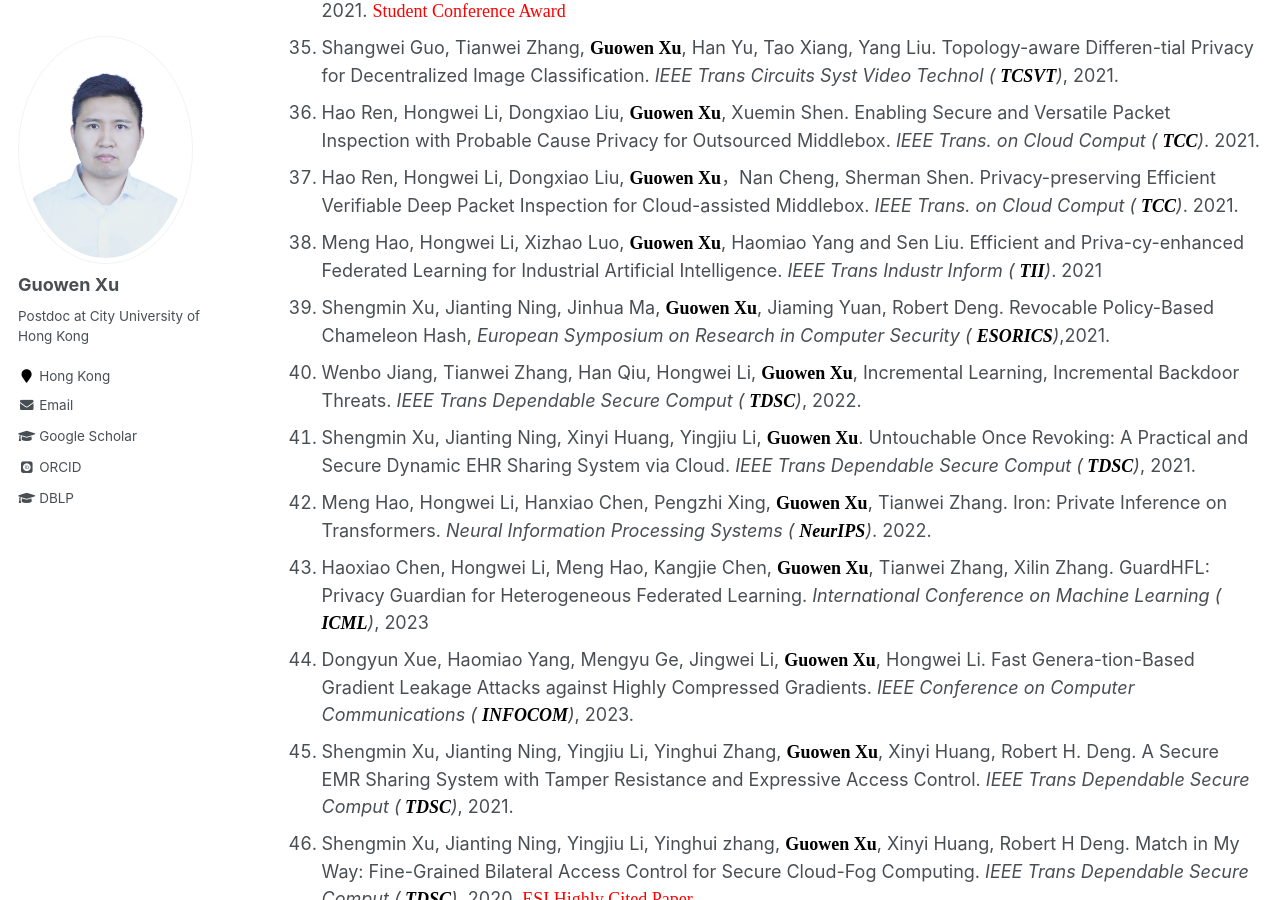
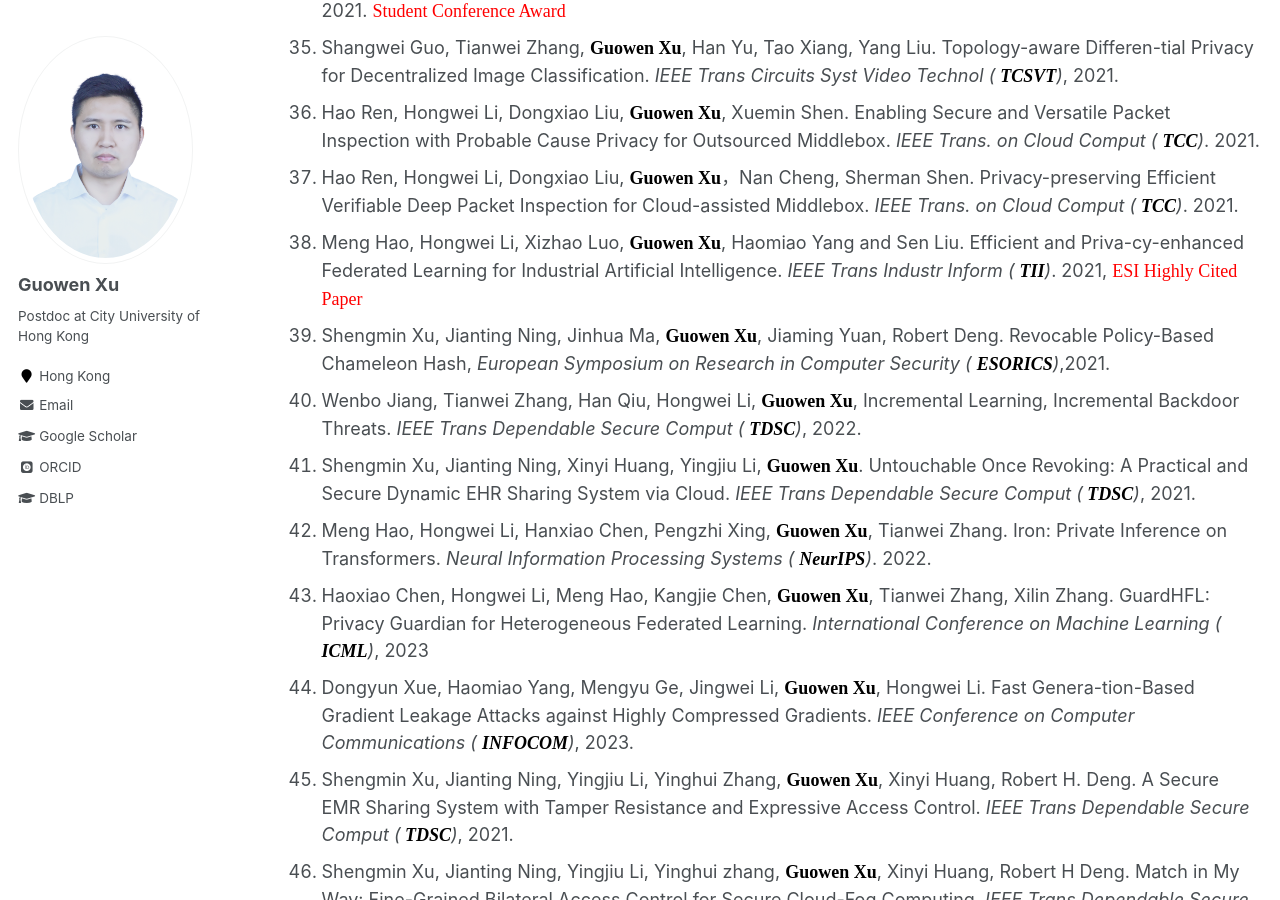
Before and after one commit to Guowen-xu/guowen-xu.github.io, a Jekyll site: the page built from _pages/publications.md, in a window 1280 px wide and 900 px high, scrolled down 2932 px. Built offline with Jekyll 4.4.1, drawn with Linux system fonts in a browser that asks for light colours; some web fonts are replaced.

Commit message:
Update publications.md

```diff
--- a/_pages/publications.md
+++ b/_pages/publications.md
@@ -51,7 +51,7 @@ You can find my articles on my [Google Scholar](https://scholar.google.com.hk/ci
 35. Shangwei Guo, Tianwei Zhang, **<font face="Times New Roman" color=black size=4> Guowen Xu</font>**, Han Yu, Tao Xiang, Yang Liu. Topology-aware Differen-tial Privacy for Decentralized Image Classification. *IEEE Trans Circuits Syst Video Technol ( **<font face="Times New Roman" color=black size=4> TCSVT</font>**)*, 2021.
 36. Hao Ren, Hongwei Li, Dongxiao Liu,  **<font face="Times New Roman" color=black size=4> Guowen Xu</font>**, Xuemin Shen. Enabling Secure and Versatile Packet Inspection with Probable Cause Privacy for Outsourced Middlebox. *IEEE Trans. on Cloud Comput ( **<font face="Times New Roman" color=black size=4> TCC</font>**)*. 2021.
 37. Hao Ren, Hongwei Li, Dongxiao Liu,  **<font face="Times New Roman" color=black size=4> Guowen Xu</font>**，Nan Cheng, Sherman Shen. Privacy-preserving Efficient Verifiable Deep Packet Inspection for Cloud-assisted Middlebox.  *IEEE Trans. on Cloud Comput ( **<font face="Times New Roman" color=black size=4> TCC</font>**)*. 2021.
-38. Meng Hao, Hongwei Li, Xizhao Luo, **<font face="Times New Roman" color=black size=4> Guowen Xu</font>**, Haomiao Yang and Sen Liu. Efficient and Priva-cy-enhanced Federated Learning for Industrial Artificial Intelligence. *IEEE Trans Industr Inform ( **<font face="Times New Roman" color=black size=4> TII</font>**)*. 2021
+38. Meng Hao, Hongwei Li, Xizhao Luo, **<font face="Times New Roman" color=black size=4> Guowen Xu</font>**, Haomiao Yang and Sen Liu. Efficient and Priva-cy-enhanced Federated Learning for Industrial Artificial Intelligence. *IEEE Trans Industr Inform ( **<font face="Times New Roman" color=black size=4> TII</font>**)*. 2021, <font face="Times New Roman" color=red size=4> ESI Highly Cited Paper</font>
 39. Shengmin Xu, Jianting Ning, Jinhua Ma, **<font face="Times New Roman" color=black size=4> Guowen Xu</font>**, Jiaming Yuan, Robert Deng. Revocable Policy-Based Chameleon Hash,  *European Symposium on Research in Computer Security ( **<font face="Times New Roman" color=black size=4> ESORICS</font>**)*,2021.
 40. Wenbo Jiang, Tianwei Zhang, Han Qiu, Hongwei Li, **<font face="Times New Roman" color=black size=4> Guowen Xu</font>**, Incremental Learning, Incremental Backdoor Threats. *IEEE Trans Dependable Secure Comput ( **<font face="Times New Roman" color=black size=4> TDSC</font>**)*, 2022.
 41. Shengmin Xu, Jianting Ning, Xinyi Huang, Yingjiu Li, **<font face="Times New Roman" color=black size=4> Guowen Xu</font>**. Untouchable Once Revoking: A Practical and Secure Dynamic EHR Sharing System via Cloud. *IEEE Trans Dependable Secure Comput (**<font face="Times New Roman" color=black size=4> TDSC</font>**)*, 2021.
```
